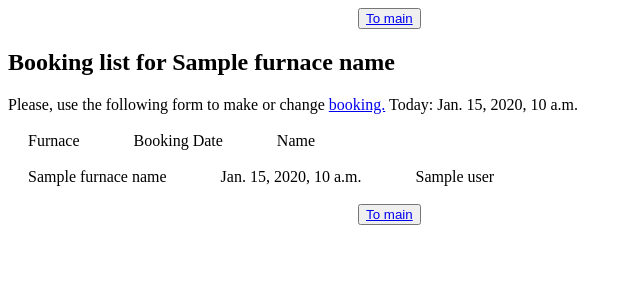
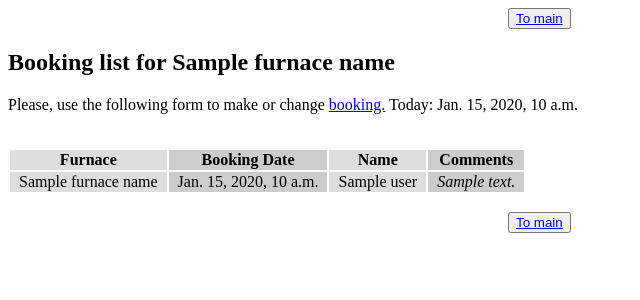
Before and after one commit to sergeMMikh/laboratory_application_dj, a Django app: template templates/furnace_booking_list.html in a window 1280 px wide. Shown: the top 300 px of the page, without its empty margins (0-640 px from the left). Run offline with Django 3.2, Linux system fonts and the light colour scheme; the template is opened without the code that fills it: most values are stand-ins (such as "Sample title", 1, 10 or a date in 2020).

Commit message:
improved: added table and a text style in template

```diff
--- a/electrochemistry_lab/views.py
+++ b/electrochemistry_lab/views.py
@@ -28,7 +28,8 @@ def furnace_book_list(request):
         print(f'book.date: {book.date}')
         print(f'book.person: {book.person}')
         tmp_dict = {'date': book.date,
-                    'user': book.person}
+                    'user': book.person,
+                    'comment': book.comments}
 
         book_list.append(tmp_dict)
 
--- a/main/settings.py
+++ b/main/settings.py
@@ -53,8 +53,8 @@ DATABASES = {
     'default': {
         'ENGINE': 'django.db.backends.postgresql',
         'NAME': 'electrochemistry_lab',
-        # 'HOST': '192.168.1.230',
-        'HOST': '127.0.0.1',
+        'HOST': '192.168.1.160',
+        #'HOST': '127.0.0.1',
         'PORT': '5432',
         'USER': 'postgres',
         'PASSWORD': 'vrag',
--- a/templates/furnace_booking_list.html
+++ b/templates/furnace_booking_list.html
@@ -7,27 +7,45 @@
 <body>
 
 <div class="container">
-    <a style="margin-left: 350px;"></a>
-    <a class="button button-primary"; href="{% url 'home' %}"><button>To main</a>
+    <a style="margin-left: 500px;"></a>
+    <a class="button button-primary" ; href="{% url 'home' %}">
+        <button>To main
+    </a>
 </div>
 <h2>Booking list for {{furnace_name}}</h2>
 <p>Please, use the following form to make or change
-<a href="{% url 'admin:index' %}">booking.</a>
-<a>Today: {{date_today}}</a>
-<br><br>
-<a style="margin-left: 20px;">Furnace</a>
-<a style="margin-left: 50px;">Booking Date</a>
-<a style="margin-left: 50px;">Name</a>
-<br><br>
-{% for book in booking_list %}
-<a style="margin-left: 20px;">{{ furnace_name }} </a>
-<a style="margin-left: 50px;">{{ book.date }} </a>
-<a style="margin-left: 50px;">{{ book.user}}</a>
+    <a href="{% url 'admin:index' %}">booking.</a>
+    <a>Today: {{date_today}}</a>
+    <br><br>
+<table>
+    <colgroup style="background-color: #ddd;">
+        <col>
+        <col style="background-color: #ccc;">
+        <col>
+        <col style="background-color: #ccc;">
+    </colgroup>
+    <tbody>
+    <tr>
+        <th>Furnace</th>
+        <th>Booking Date</th>
+        <th>Name</th>
+        <th>Comments</th>
+    </tr>
+    {% for book in booking_list %}
+    <tr>
+        <td>&nbsp;&nbsp;{{ furnace_name }}&nbsp;&nbsp;</td>
+        <td>&nbsp;&nbsp;{{ book.date }}&nbsp;&nbsp;</td>
+        <td>&nbsp;&nbsp;{{ book.user}}&nbsp;&nbsp;</td>
+        <td>&nbsp;&nbsp;<i>{{ book.comment}}</i>&nbsp;&nbsp;</td>
+    </tr>
+    {% endfor %}
+    </tbody>
+</table>
 <br>
-{% endfor %}
-<br>
-<a style="margin-left: 350px;"></a>
-<a href="{% url 'home' %}"><button>To main</a>
+<a style="margin-left: 500px;"></a>
+<a href="{% url 'home' %}">
+    <button>To main
+</a>
 
 </body>
 </html>
```
